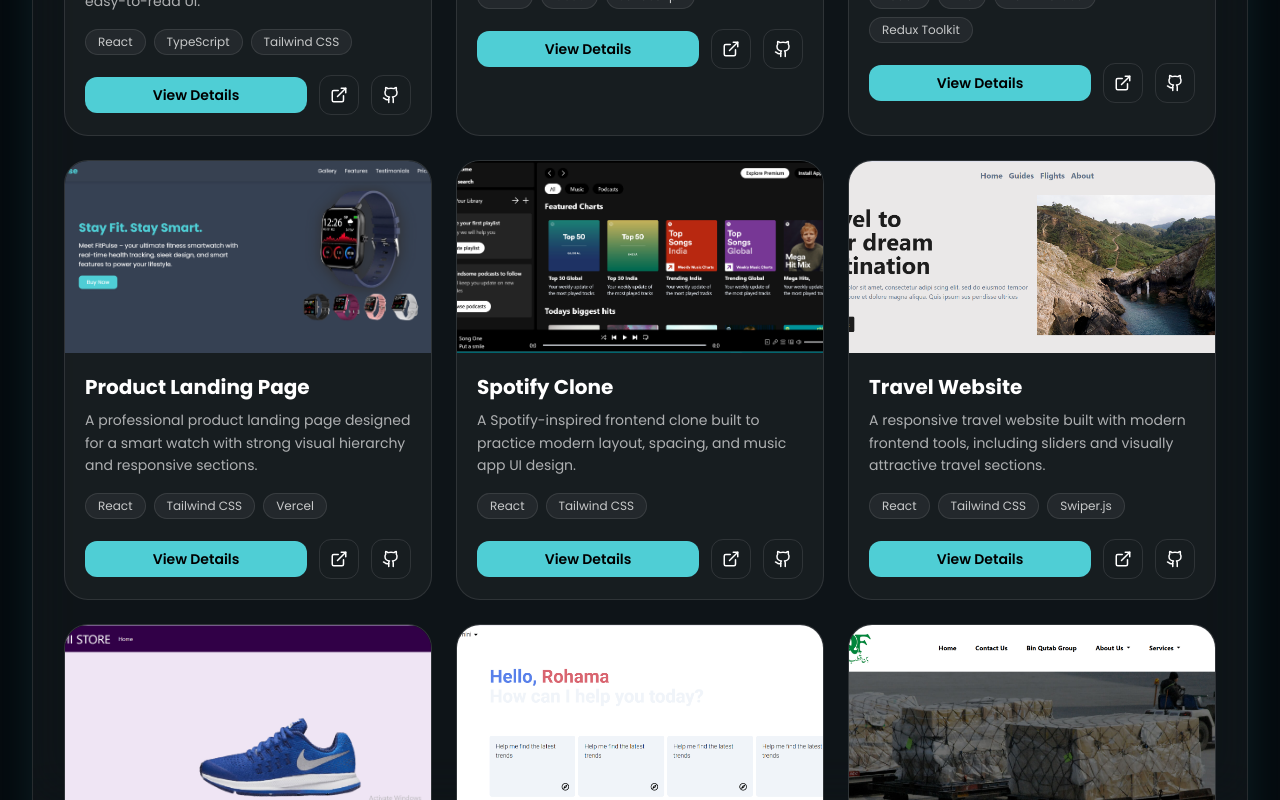
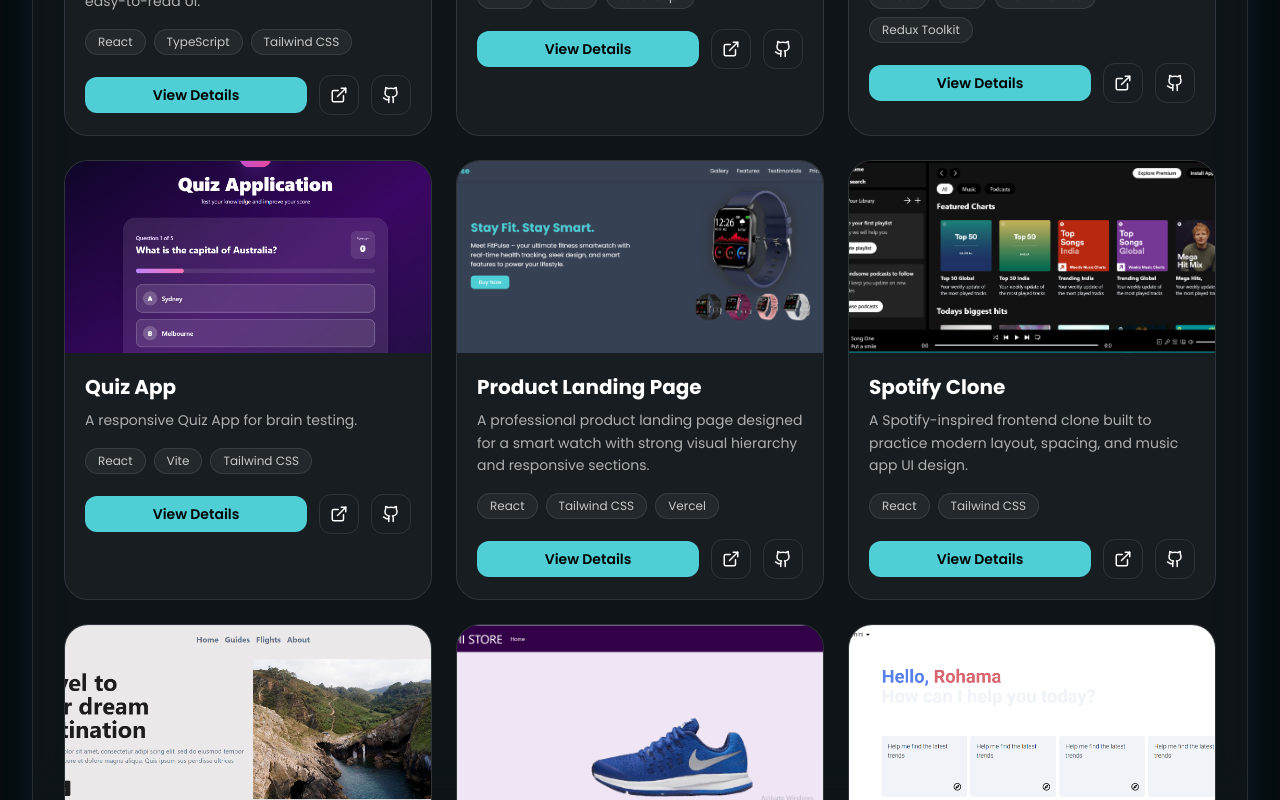
Before and after one commit to Rohama-Majeed7/porfolio, a Next.js app: page /projects in a window 1280 px wide. Shown: the part 1720-2520 px from the top of the page. Built offline with nearby package versions, Linux system fonts and the light colour scheme.

Commit message:
file set

```diff
--- a/src/project.ts
+++ b/src/project.ts
@@ -22,6 +22,7 @@
 import Prac6 from "@/projects/prac6.png"
 import Prac17Img from "@/projects/resturant-website.png"
 import Prac18Img from "@/projects/todo-app.png"
+import Prac19Img from "@/projects/quiz-app.png"
 import type { StaticImageData } from "next/image";
 
 export type ProjectType = "frontend" | "fullstack" | "client" | "practice";
@@ -190,6 +191,23 @@
     ],
   },
   {
+    title: "Quiz App",
+    proImg: Prac19Img,
+    link: "https://quizz-app-rouge.vercel.app/",
+    gitHub: "https://github.com/Rohama-Majeed7",
+    linkedIn: "https://www.linkedin.com/in/rohama-majeed-213124282",
+    desc: "A responsive Quiz App for brain testing.",
+    projectType: "frontend",
+    techStack: ["React", "Vite", "Tailwind CSS",],
+    features: [
+      "Quiz App layout",
+      "Responsive cards",
+      "Clean data presentation",
+      "Modern UI styling",
+    ],
+  },
+  {
+
     title: "Product Landing Page",
     proImg: Prac12Img,
     link: "https://smart-wtach-landing-page-yxyf.vercel.app/",
```
Also changed, not shown: src/projects/quiz-app.png (added).
